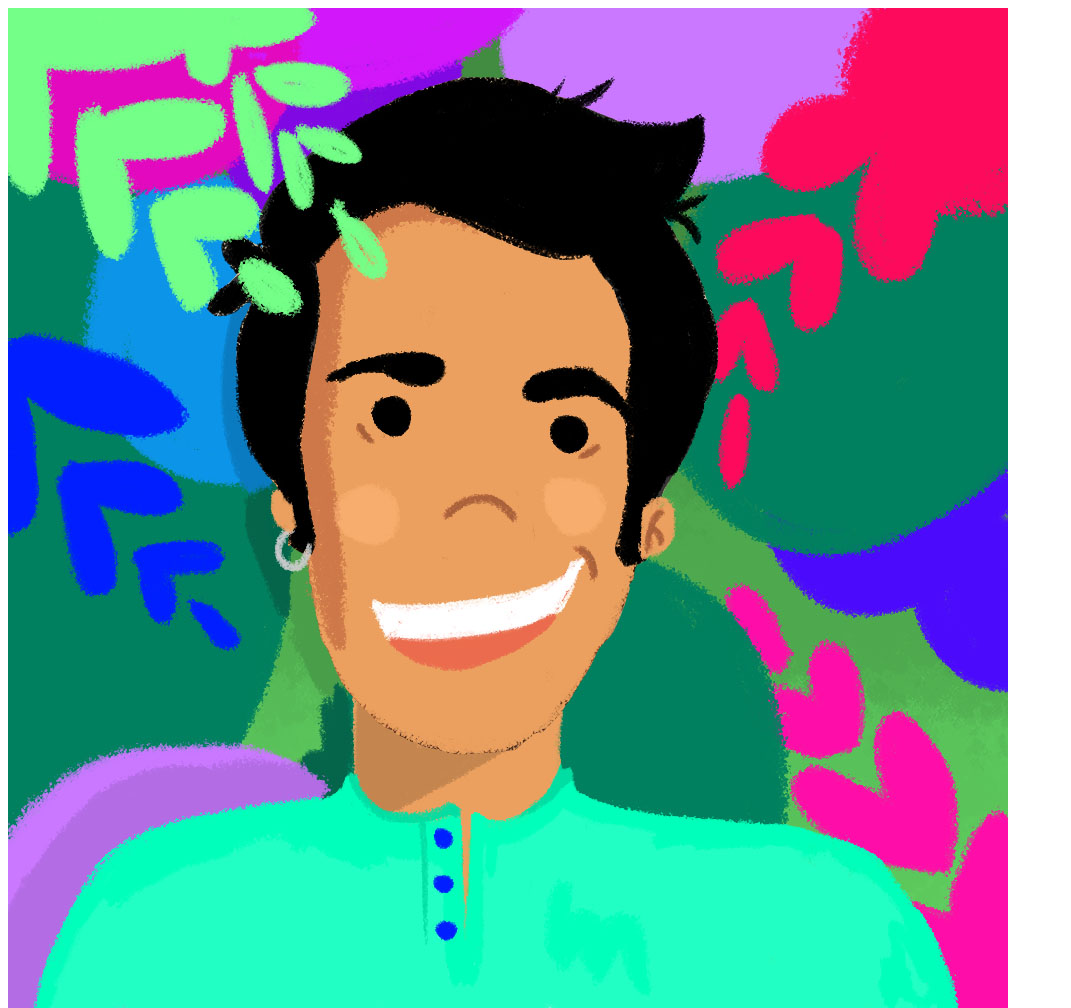
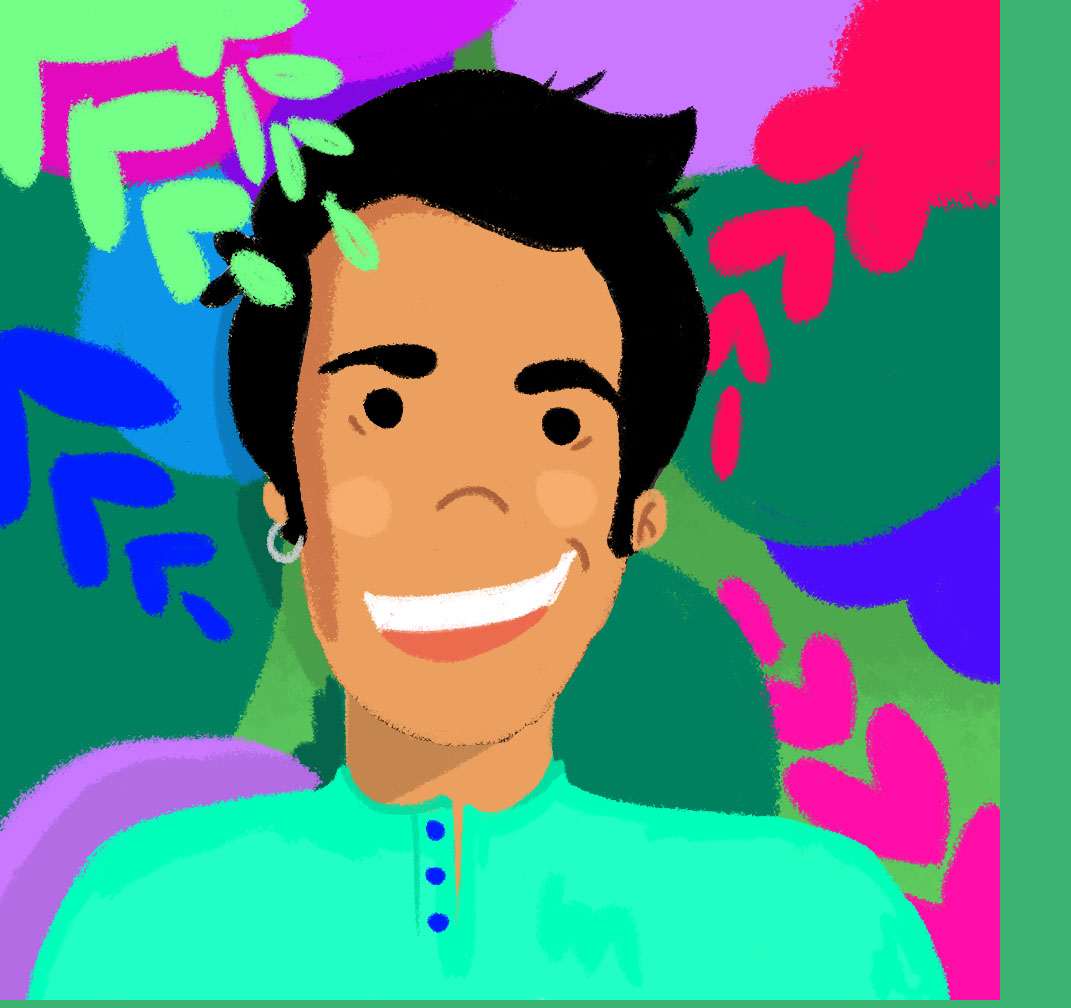
Before and after one commit to sputnikyoda/New, a plain HTML site: page index.html in a window 1280 px wide. Shown: the top 1008 px of the page, without its empty margins (0-1071 px from the left). Drawn offline with Linux system fonts and the light colour scheme.

```diff
--- /dev/null
+++ b/CSS/hero.css
@@ -0,0 +1,6 @@
+body{
+margin: 0;
+}
+header{
+	background-color: MEDIUMSEAGREEN;
+}
--- a/index.html
+++ b/index.html
@@ -3,15 +3,16 @@
 <head>
 	<title>Jai Kundan Jain</title>
 	<link rel="icon" href="img/jai.jpeg">
+	<link rel="stylesheet" type="text/css" href="css/hero.css">
 </head>
 <body>
 		<!-- header element -->
 	<header>
 		<img src="img/jai.jpeg">
 		<h1>JAI KUNDAN JAIN</h1>
-	</header>s
+	</header>
 
-	<!-- Main element -->s
+	<!-- Main element -->
 	<main>
 	<h2>About Jai</h2>
 	<p>Jai is an illustrator/ graphic designer from Bangalore, India. His studio is watched over/ hosted by his loving parents in their garden view apartment. He has a backgrpund in Business Managenment and a passion for the arts which has slowly, but gradually with a pinch of instability found a stronger force.</p>
```
